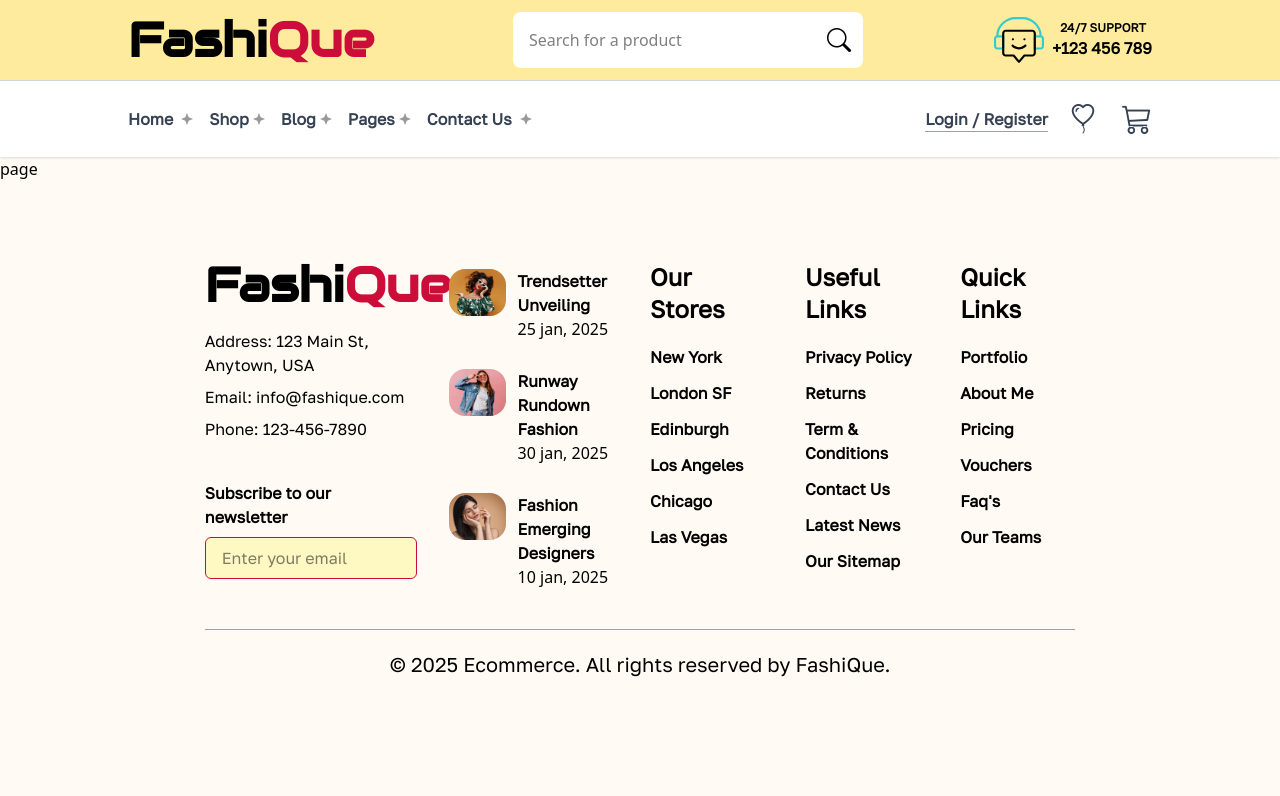
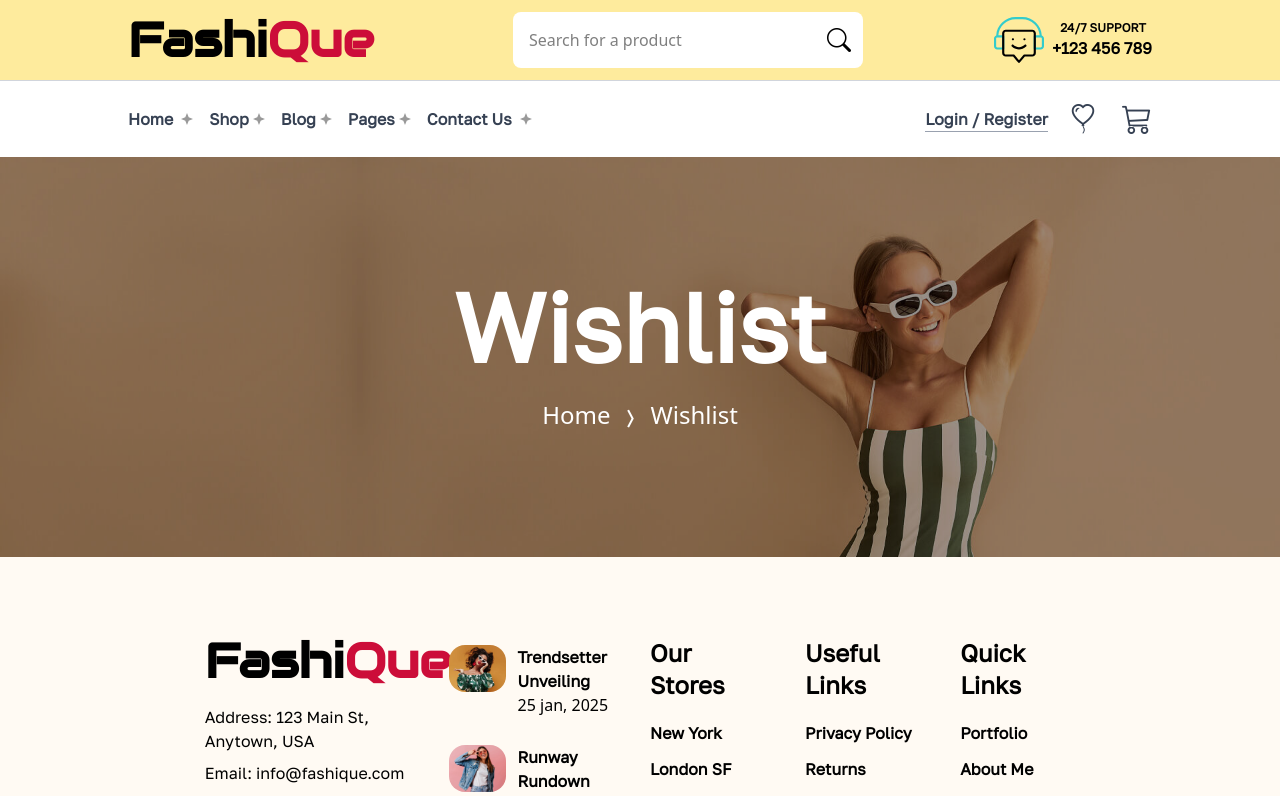
Before and after one commit to Jisap/next16-ecommerce-frontend, a Next.js app: page /UI-Components/Pages/Wishlist in a window 1280 px wide. Shown: the top 796 px of the page. Built offline with nearby package versions, Linux system fonts and the light colour scheme.

Commit message:
feat: add BottomNav component and Wishlist page

```diff
--- a/app/UI-Components/Pages/Wishlist/page.tsx
+++ b/app/UI-Components/Pages/Wishlist/page.tsx
@@ -1,9 +1,45 @@
-import React from 'react'
+"use client"
 
-const page = () => {
+import PageHeader from "@/app/components/PageHeader"
+import Image from "next/image"
+import Link from "next/link"
+import { useEffect, useState } from "react"
+import { toast, ToastContainer } from "react-toastify"
+import "react-toastify/dist/ReactToastify.css"
+
+
+type ProductType = {
+  id: number;
+  title: string;
+  price: string;
+  image: string;
+  off?: string;
+  cate?: string;
+}
+
+const Wishlist = () => {
+
+  const [whishlist, setWishlist] = useState<ProductType[]>([]);
+
+  useEffect(() => {
+    const stored = localStorage.getItem("wishlist");
+    if (stored) {
+      setWishlist(JSON.parse(stored));
+    }
+  }, []);
+
+  const removeItem = (id: number): void => {
+    const updated = whishlist.filter((item) => item.id !== id);
+    toast.error("Removed From Wishlist")
+    setWishlist(updated);
+    localStorage.setItem("wishlist", JSON.stringify(updated));
+  }
+
   return (
-    <div>page</div>
+    <>
+      <PageHeader title="Wishlist" currentPage="Wishlist" />
+    </>
   )
 }
 
-export default page
+export default Wishlist
--- a/app/components/Navbar/BottomNav.tsx
+++ b/app/components/Navbar/BottomNav.tsx
@@ -20,7 +20,7 @@ const navLinks: NavLink[] = [
       { label: "Shop", href: "/UI-Components/Shop" },
       { label: "Details", href: "/UI-Components/Shop/123" },
       { label: "Cart", href: "/UI-Components/Pages/Cart" },
-      { label: "Whishlist", href: "/UI-Components/Pages/Whishlist" },
+      { label: "Wishlist", href: "/UI-Components/Pages/Wishlist" },
       { label: "Checkout", href: "/UI-Components/Pages/Checkout" },
     ]
   },
```
